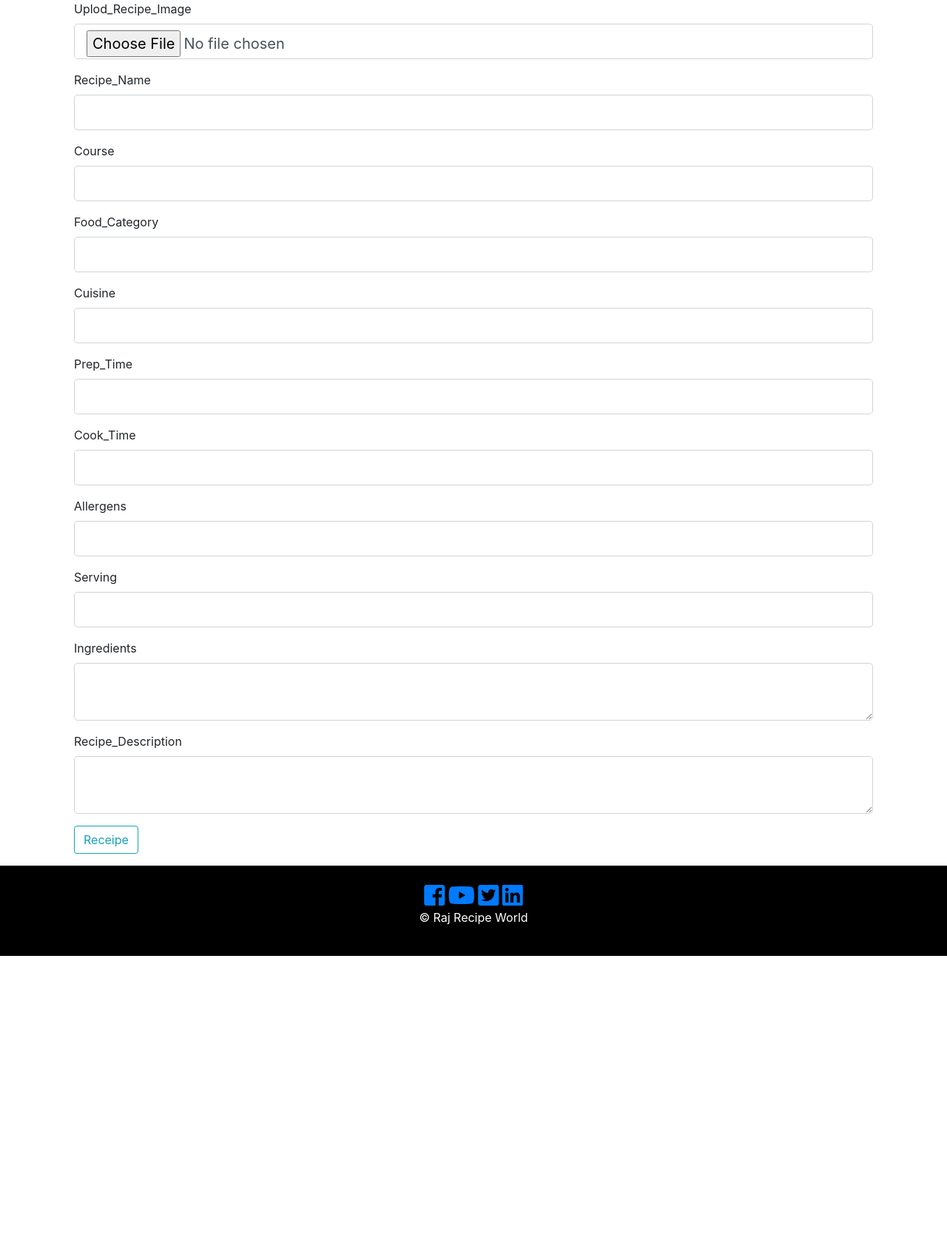
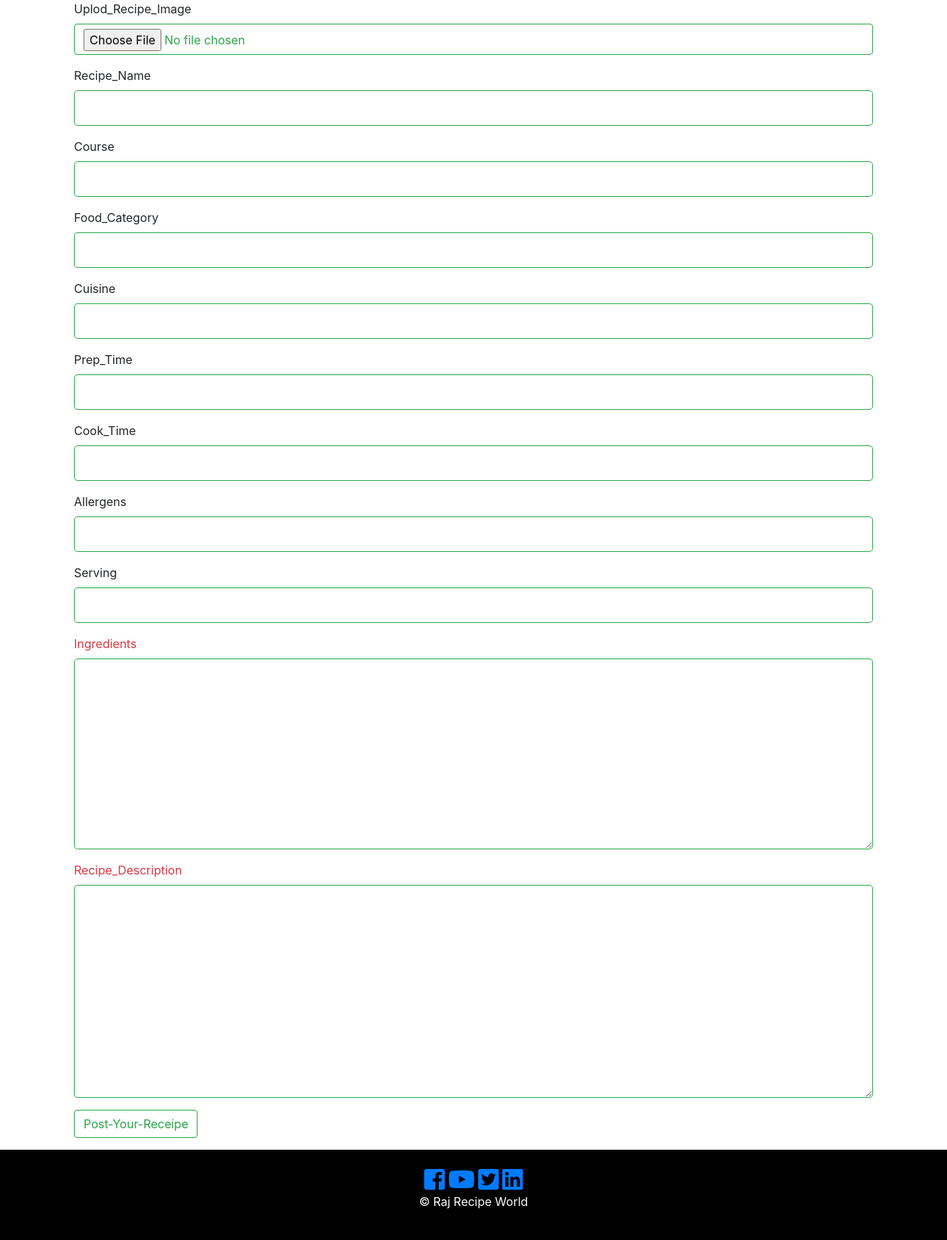
Before and after one commit to rajaneesh80/Code_Int_Data_Centric_Project_1.0, a Flask app: page /create in a window 1280 px wide. Shown: the part 96-1772 px from the top of the page at 74% size. Before the commit the page ends 1388 px from the top, so only its background shows below. Run offline with Flask 2, Linux system fonts and the light colour scheme; a user stored in the database is signed in; some libraries are stand-ins or nearby versions.

Commit message:
pre added to get the ingre and recipe des in new line

```diff
--- a/recipe_app/recipe_posts/forms.py
+++ b/recipe_app/recipe_posts/forms.py
@@ -1,3 +1,5 @@
+#Recipe Form
+
 from flask_wtf import FlaskForm
 from wtforms import StringField, SubmitField, TextAreaField
 from wtforms.validators import DataRequired
@@ -27,4 +29,4 @@
     ##########################
     ingredients = TextAreaField('Ingredients', validators=[DataRequired()])
     recipe_description = TextAreaField('Recipe_Description', validators=[DataRequired()])
-    submit = SubmitField('Receipe')
+    submit = SubmitField('Post-Your-Receipe')
--- a/recipe_app/templates/create_recipe.html
+++ b/recipe_app/templates/create_recipe.html
@@ -10,7 +10,7 @@
 
      {{ form.recipe_image.label(class="form-control-label") }}
 
-     {{ form.recipe_image(class="form-control form-control-lg ")}}
+     {{ form.recipe_image(class="form-control form-control-lg btn btn-outline-success")}}
 
      </div>
 
@@ -18,65 +18,68 @@
 
      <div class="form-group">
      {{ form.recipe_name.label(class="form-control-label") }}
-     {{ form.recipe_name(class="form-control form-control-lg ") }}
+     {{ form.recipe_name(class="form-control form-control-lg border border-success ") }}
      </div>
      <!-- -->
      <div class="form-group">
-
      {{ form.course.label(class="form-control-label") }}
-
-
-     {{ form.course(class="form-control form-control-lg ") }}
+     {{ form.course(class="form-control form-control-lg border border-success ") }}
      </div>
      <!-- -->
      <!-- -->
      <div class="form-group">
      {{ form.food_category.label(class="form-control-label") }}
-     {{ form.food_category(class="form-control form-control-lg ") }}
+     {{ form.food_category(class="form-control form-control-lg border border-success ") }}
      </div>
      <!-- -->
      <!-- -->
      <div class="form-group">
      {{ form.cuisine.label(class="form-control-label") }}
-     {{ form.cuisine(class="form-control form-control-lg ") }}
+     {{ form.cuisine(class="form-control form-control-lg border border-success ") }}
      </div>
      <!-- -->
      <!-- -->
      <div class="form-group">
      {{ form.prep_time.label(class="form-control-label") }}
-     {{ form.prep_time(class="form-control form-control-lg ") }}
+     {{ form.prep_time(class="form-control form-control-lg border border-success ") }}
      </div>
      <!-- -->
      <!-- -->
      <div class="form-group">
      {{ form.cook_time.label(class="form-control-label") }}
-     {{ form.cook_time(class="form-control form-control-lg ") }}
+     {{ form.cook_time(class="form-control form-control-lg border border-success ") }}
      </div>
      <!-- -->
      <!-- -->
      <div class="form-group">
      {{ form.allergens.label(class="form-control-label") }}
-     {{ form.allergens(class="form-control form-control-lg ") }}
+     {{ form.allergens(class="form-control form-control-lg border border-success") }}
      </div>
      <!-- -->
      <!-- -->
      <div class="form-group">
      {{ form.serving.label(class="form-control-label") }}
-     {{ form.serving(class="form-control form-control-lg ") }}
+     {{ form.serving(class="form-control form-control-lg border border-success") }}
      </div>
-     <!--                                                  -->
+
+     <!--   -->
+
+
      <div class="form-group">
-     {{ form.ingredients.label(class="form-control-label") }}
-     {{ form.ingredients(class="form-control form-control-lg") }}
+
+     {{ form.ingredients.label(class="text-danger form-control-label") }}
+     {{ form.ingredients(rows="8",class="form-control form-control-lg border border-success") }}
+     </div>
+
+
+
+     <div class="form-group">
+     {{ form.recipe_description.label(class=" text-danger form-control-label") }}
+     {{ form.recipe_description(rows="9",class="form-control form-control-lg border border-success") }}
      </div>
 
      <div class="form-group">
-     {{ form.recipe_description.label(class="form-control-label") }}
-     {{ form.recipe_description(class="form-control form-control-lg") }}
-     </div>
-
-     <div class="form-group">
-         {{ form.submit(class="btn btn-outline-info") }}
+         {{ form.submit(class="btn btn-outline-success") }}
      </div>
   </form>
 
```
Also changed, not shown: recipe_app/templates/recipe_post.html (+9 -3 lines), recipe_app/data.sqlite.
